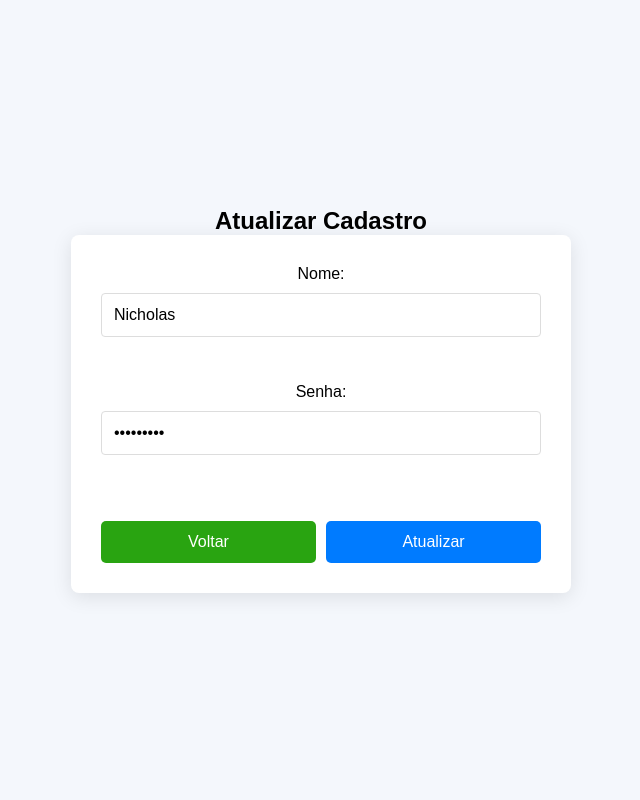
After one commit to GabrielLM15/Site-teste, a Flask app: page /atualizarCadastro in a window 1280 px wide. The commit adds this page. Shown: the whole page, without its empty margins (319-959 px from the left). Run offline with Flask 3, Linux system fonts and the light colour scheme; a user stored in the database is signed in.

Commit message:
Adicionando BD e funcionalidade atualizar_cadastro

```diff
--- a/app.py
+++ b/app.py
@@ -1,16 +1,31 @@
 from flask import Flask, render_template, request, redirect, url_for, session
 from datetime import datetime
+from flask_sqlalchemy import SQLAlchemy
 
 app = Flask(__name__)
 
-# Definir uma chave secreta para usar sessões
+# Configuração do banco de dados SQLite
+app.config['SQLALCHEMY_DATABASE_URI'] = 'sqlite:///emails.db'
+app.config['SQLALCHEMY_TRACK_MODIFICATIONS'] = False
 app.secret_key = "sua_chave_secreta_aqui"
 
-# Dados de login fixos (pode ser substituído por banco de dados)
-usuarios = {
-    "jvrs": {"senha": "senha123", "nome": "João Vitor Ribeiro da Silva", "data_nasc": "2004-01-26"},
-    "usuario2": {"senha": "senha456", "nome": "Maria", "data_nasc": "1995-05-15"}
-}
+# Inicialize o SQLAlchemy
+db = SQLAlchemy(app)
+
+# Modelo para a tabela de usuários
+class Usuario(db.Model):
+    id = db.Column(db.Integer, primary_key=True)
+    email = db.Column(db.String(50), unique=True, nullable=False)
+    senha = db.Column(db.String(50), nullable=False)
+    nome = db.Column(db.String(100), nullable=False)
+    data_nasc = db.Column(db.String(10), nullable=False)
+
+    def __repr__(self):
+        return f"<Usuario {self.nome}>"
+
+# Criação do banco de dados (isso só precisa ser feito uma vez)
+with app.app_context():
+    db.create_all()
 
 def calcular_idade(data_nasc):
     try:
@@ -18,18 +33,19 @@ def calcular_idade(data_nasc):
         idade = (datetime.now() - data_nascimento).days // 365
         return idade
     except ValueError:
-        return None  # Retorna None se a data for inválida
+        return None
 
 @app.route("/", methods=["GET", "POST"])
 def login():
     error = None
     if request.method == "POST":
-        usuario = request.form["usuario"]
+        email = request.form["email"]
         senha = request.form["senha"]
 
-        # Verifica se o login é válido
-        if usuario in usuarios and usuarios[usuario]["senha"] == senha:
-            session['usuario'] = usuario  # Armazena o nome do usuário na sessão
+        # Verificar no banco de dados
+        user = Usuario.query.filter_by(email=email).first()
+        if user and user.senha == senha:
+            session['email'] = email
             return redirect(url_for("dashboard"))
         else:
             error = "Login ou senha inválidos! Tente novamente."
@@ -42,43 +58,77 @@ def novoLogin():
     if request.method == "POST":
         nome = request.form["nome"]
         dataNasc = request.form["dataNasc"]
-        usuario = request.form["usuario"]
+        email = request.form["email"]
         senha = request.form["senha"]
 
         if calcular_idade(dataNasc) < 18:
             error = "Idade insuficiente"
         else:
-            if usuario in usuarios:
+            # Verificar se o usuário já existe no banco de dados
+            user_exists = Usuario.query.filter_by(email=email).first()
+            if user_exists:
                 error = "Usuário já cadastrado!"
             else:
-                # Adiciona novo usuário
-                usuarios[usuario] = {
-                    "senha": senha,
-                    "nome": nome,
-                    "data_nasc": dataNasc
-                }
-                session['usuario'] = usuario  # Armazena o usuário na sessão
+                novo_email = Usuario(
+                    email=email,
+                    senha=senha,
+                    nome=nome,
+                    data_nasc=dataNasc
+                )
+                db.session.add(novo_email)
+                db.session.commit()
+                session['email'] = email
                 return redirect(url_for("dashboard"))
 
     return render_template("novo_login.html", error=error)
 
+@app.route("/atualizarCadastro", methods=["GET", "POST"])
+def atualizarCadastro():
+    error = None
+    email_logado = session.get('email')
+
+    if not email_logado:
+        return redirect(url_for("login"))
+
+    # Buscar dados do usuário no banco de dados
+    dados_email = Usuario.query.filter_by(email=email_logado).first()
+    if not dados_email:
+        return redirect(url_for("login"))
+
+    if request.method == "POST":
+        nome = request.form["nome"]
+        senha = request.form["senha"]
+
+        dados_email.nome = nome
+        dados_email.senha = senha
+
+        db.session.commit()
+
+        return redirect(url_for("dashboard"))
+
+    return render_template("atualizar_cadastro.html", email=dados_email)
+
 @app.route("/dashboard")
 def dashboard():
-    if 'usuario' in session:
-        usuario = session['usuario']
-        nome = usuarios[usuario]["nome"]
-        data_nasc = usuarios[usuario]["data_nasc"]
+    if 'email' in session:
+        email = session['email']
 
-        idade = calcular_idade(data_nasc)
-        data_nascimento_formatada = datetime.strptime(data_nasc, "%Y-%m-%d").strftime("%d/%m/%Y")
+        # Buscar dados do usuário no banco de dados
+        dados_email = Usuario.query.filter_by(email=email).first()
+        if dados_email:
+            nome = dados_email.nome
+            data_nasc = dados_email.data_nasc
 
-        return render_template("dashboard.html", nome=nome, data_nasc=data_nascimento_formatada, idade=idade)
-    return redirect(url_for("login"))  # Redireciona para o login caso não haja sessão ativa
+            idade = calcular_idade(data_nasc)
+            data_nascimento_formatada = datetime.strptime(data_nasc, "%Y-%m-%d").strftime("%d/%m/%Y")
+
+            return render_template("dashboard.html", nome=nome, data_nasc=data_nascimento_formatada, idade=idade)
+    return redirect(url_for("login"))
 
 @app.route("/logout")
 def logout():
-    session.pop('usuario', None)  # Remove o usuário da sessão
-    return redirect(url_for("login"))  # Redireciona de volta para a página de login
+    session.pop('email', None)
+    return redirect(url_for("login"))
 
 if __name__ == "__main__":
     app.run(debug=True)
--- a/static/styles.css
+++ b/static/styles.css
@@ -59,7 +59,9 @@ button {
     border-radius: 4px;
     cursor: pointer;
     transition: background-color 0.3s ease;
-    width: 100%; /* Garante que o botão ocupe toda a largura */
+    width: 50%;  /* Mantém o botão com largura de 50% */
+    margin-top: 10px; /* Espaço superior para o botão */
+    align-self: center; /* Garante que o botão fique centralizado dentro do form */
 }
 
 button:hover {
@@ -139,3 +165,47 @@ button:hover {
     margin-top: 20px;
     color: #333;
 }
+
+.buttons-container {
+    display: flex;  /* Usando flexbox para os botões ficarem lado a lado */
+    justify-content: space-between;  /* Espaço igual entre os botões */
+    gap: 10px;  /* Espaço entre os botões */
+    width: 100%;
+    margin-top: 10px; /* Espaço entre os botões e o formulário */
+}
+
+/* Estilo para o botão "Voltar" */
+button.Voltar {
+    background-color: #29a411;  /* Cor verde */
+    color: white;  /* Cor do texto */
+    font-size: 16px;
+    border-radius: 5px;
+    border: none;
+    padding: 12px 24px;
+    cursor: pointer;
+    transition: background-color 0.3s ease;
+    width: 50%;  /* Largura ajustada para os botões ficarem lado a lado */
+}
+
+/* Estilo para o botão "Atualizar" */
+button.Atualizar {
+    background-color: #007bff;  /* Cor azul */
+    color: white;  /* Cor do texto */
+    font-size: 16px;
+    border-radius: 5px;
+    border: none;
+    padding: 12px 24px;
+    cursor: pointer;
+    transition: background-color 0.3s ease;
+    width: 50%;  /* Largura ajustada para os botões ficarem lado a lado */
+}
+
+/* Efeito de hover para o botão "Voltar" */
+button.Voltar:hover {
+    background-color: #10781c;  /* Cor verde mais escura ao passar o mouse */
+}
+
+/* Efeito de hover para o botão "Atualizar" */
+button.Atualizar:hover {
+    background-color: #041dae;  /* Cor azul mais escura ao passar o mouse */
+}
--- /dev/null
+++ b/templates/atualizar_cadastro.html
@@ -0,0 +1,29 @@
+<!DOCTYPE html>
+<html lang="pt-br">
+<head>
+    <meta charset="UTF-8">
+    <meta name="viewport" content="width=device-width, initial-scale=1.0">
+    <title>Atualizar Cadastro</title>
+    <link rel="stylesheet" href="{{ url_for('static', filename='styles.css') }}">
+</head>
+<body>
+    <h2>Atualizar Cadastro</h2>
+
+    {% if error %}
+        <p style="color: red;">{{ error }}</p>
+    {% endif %}
+
+    <form method="POST">
+        <label for="nome">Nome:</label>
+        <input type="text" name="nome" value="{{ email['nome'] }}" required><br><br>
+
+        <label for="senha">Senha:</label>
+        <input type="password" name="senha" value="{{ email['senha'] }}" required><br><br>
+
+        <div class="buttons-container">
+            <button class="Voltar" onclick="window.location.href='{{ url_for('dashboard') }}'">Voltar</button>
+            <button type="submit" class="Atualizar">Atualizar</button>
+        </div>
+    </form>
+</body>
+</html>
--- a/templates/dashboard.html
+++ b/templates/dashboard.html
@@ -38,6 +38,7 @@
         </div>
 
         <button id="btnVoltar" style="display: none;" onclick="esconderInformacoes()">Voltar</button>
+        <button class="Atualizar" onclick="window.location.href= '{{ url_for('atualizarCadastro')}}'">Atualizar cadastro</button>
         <button class="logout" onclick="window.location.href='{{ url_for('logout') }}'">Sair</button>
     </div>
 </body>
--- a/templates/login.html
+++ b/templates/login.html
@@ -13,8 +13,8 @@
     <!-- Formulário de login -->
     <form method="POST">
         <div>
-            <label for="usuario">Usuário:</label>
-            <input type="text" id="usuario" name="usuario" required>
+            <label for="email">E-mail:</label>
+            <input type="text" id="email" name="email" required>
         </div>
         <div>
             <label for="senha">Senha:</label>
--- a/templates/novo_login.html
+++ b/templates/novo_login.html
@@ -21,8 +21,8 @@
             <input type="date" id="dataNasc" name="dataNasc" required>
         </div>
         <div>
-            <label for="usuario">Usuário:</label>
-            <input type="text" id="usuario" name="usuario" required>
+            <label for="email">E-mail:</label>
+            <input type="text" id="email" name="email" required>
         </div>
         <div>
             <label for="senha">Senha:</label>
```
Also changed, not shown: other parts of static/styles.css (+31 -7 lines), instance/emails.db (added), 1 other file.
